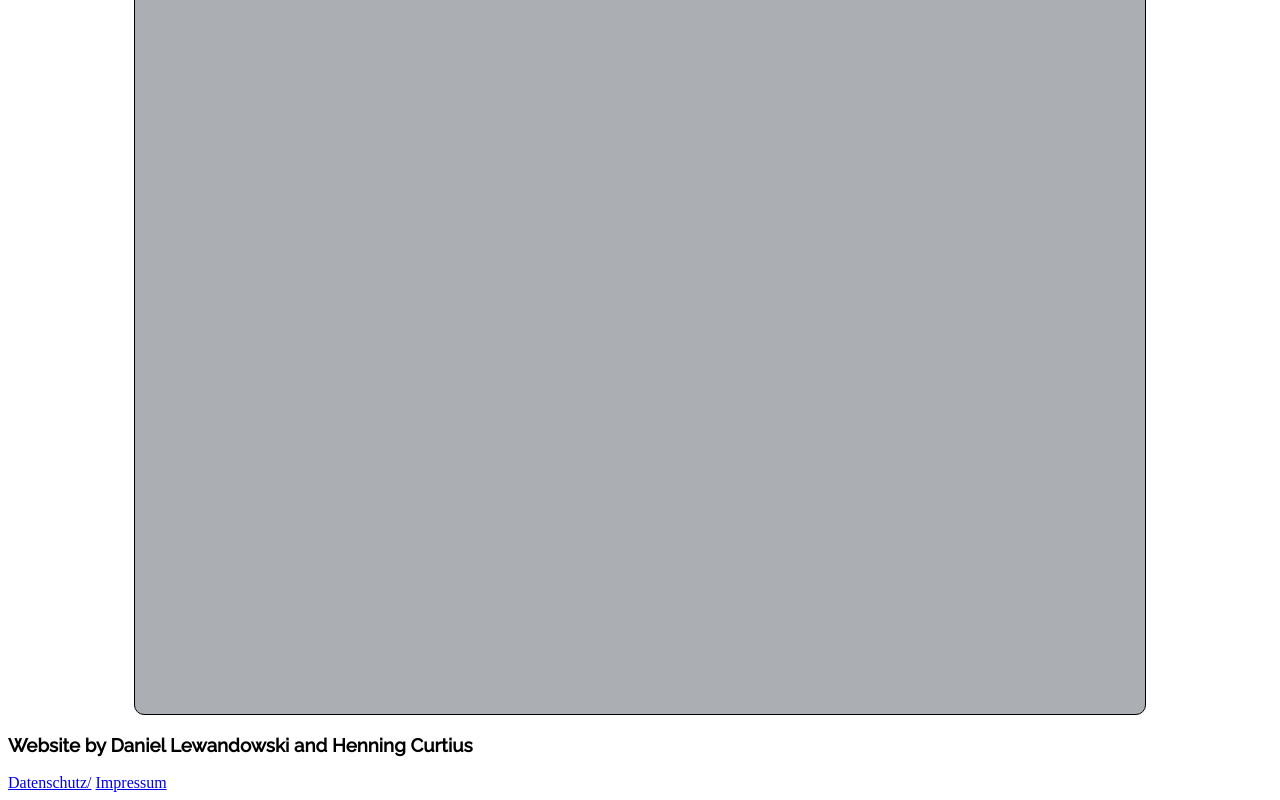
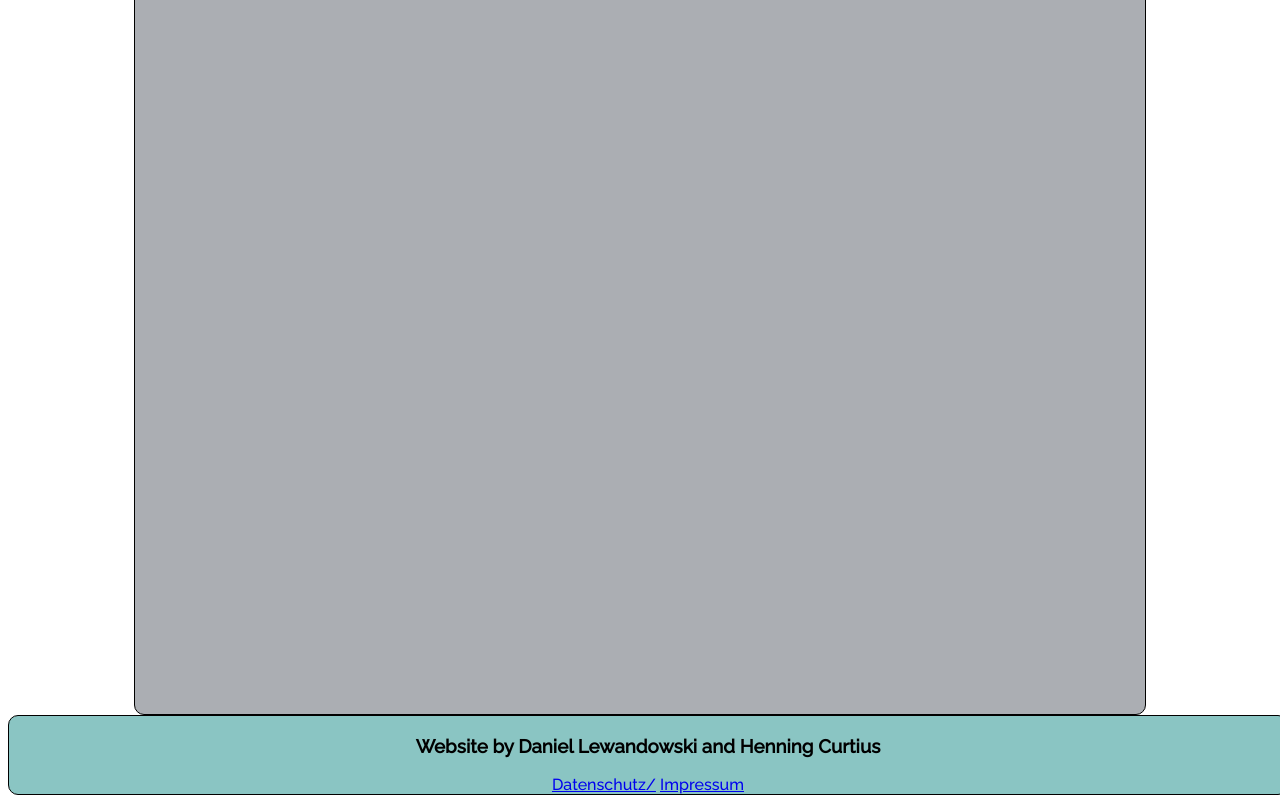
Before and after one commit to DanielLewF7/F7-Voyager-Zufallsgenerator, a plain HTML site: page index.html in a window 1280 px wide. Shown: the part 1093-1893 px from the top of the page. After the commit the page ends 1816 px from the top, so only its background shows below. Drawn offline with nearby package versions, Linux system fonts and the light colour scheme.

Commit message:
added generator.css

```diff
--- a/generator.css
+++ b/generator.css
@@ -83,3 +83,22 @@
 h1, h2, h3, p {
     font-family: 'Raleway', sans-serif;
 }
+.footer {
+    background-color: #8ac5c3;
+    box-sizing: border-box;
+    border: 1px solid black;
+    border-radius: 10px;
+    font-family: 'Raleway', sans-serif;
+    position:absolute;
+    width:100%;
+    height: 80px;
+
+}
+.flinks {
+    text-align: center;
+}
+.imgbox {
+    text-align: center;
+    color: black;
+
+}
```
